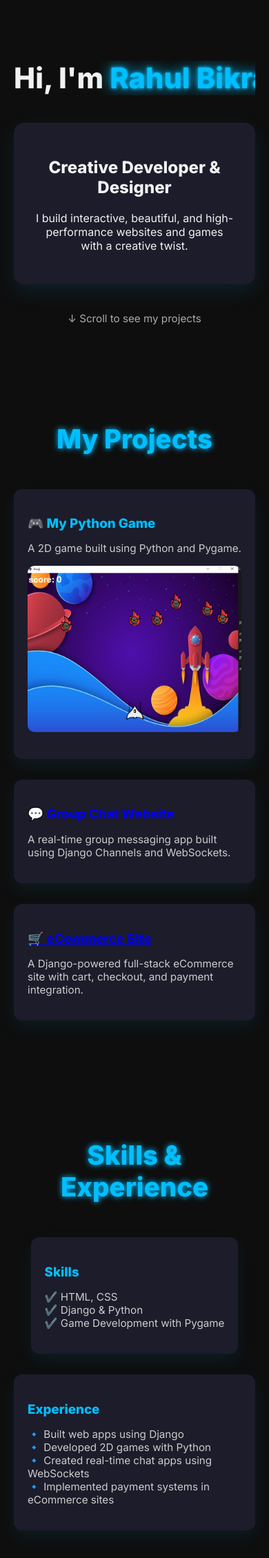
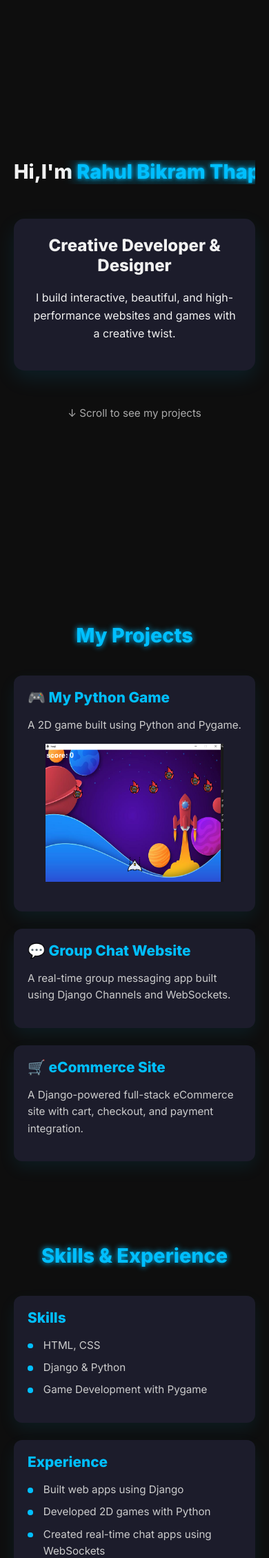
Before and after one commit to rahul9292/portfolio, a Django app: page / in a window 390 px wide. Shown: the top 2258 px of the page at 69% size. Run offline with Django 5.2, Linux system fonts and the light colour scheme.

Commit message:
responsive

```diff
--- a/templates/home.html
+++ b/templates/home.html
@@ -7,82 +7,125 @@
   <meta name="viewport" content="width=device-width, initial-scale=1" />
   <link href="https://fonts.googleapis.com/css2?family=Inter:wght@400;600;800&display=swap" rel="stylesheet" />
   <style>
+    :root {
+      --primary-color: #00BFFF;
+      --bg-dark: #0e0e0e;
+      --bg-medium: #1c1c2b;
+      --bg-light: #121212;
+      --text-light: #f1f1f1;
+      --text-medium: #ccc;
+      --text-dark: #aaa;
+    }
+
+    * {
+      box-sizing: border-box;
+    }
+
     body {
       margin: 0;
       font-family: 'Inter', sans-serif;
-      background-color: #0e0e0e;
-      color: #f1f1f1;
+      background-color: var(--bg-dark);
+      color: var(--text-light);
       overflow-x: hidden;
       scroll-behavior: smooth;
+      line-height: 1.6;
     }
 
+    /* Typography */
+    h1, h2, h3, h4 {
+      margin-top: 0;
+      line-height: 1.2;
+    }
+
+    /* Layout */
     .container {
       text-align: center;
-      padding: 60px 20px 40px;
+      padding: 40px 20px;
+      min-height: 100vh;
+      display: flex;
+      flex-direction: column;
+      justify-content: center;
+      align-items: center;
     }
 
+    .section {
+      padding: 60px 20px;
+    }
+
+    .section-title {
+      font-size: clamp(1.8rem, 5vw, 2.4rem);
+      color: var(--primary-color);
+      text-align: center;
+      margin-bottom: 40px;
+      text-shadow: 0 0 8px var(--primary-color);
+    }
+
+    /* Cards */
+    .card {
+      background: var(--bg-medium);
+      padding: 25px;
+      width: 100%;
+      max-width: 600px;
+      border-radius: 15px;
+      box-shadow: 0 12px 30px rgba(0, 191, 255, 0.1);
+      transition: transform 0.4s ease;
+      margin: 20px auto;
+    }
+
+    @media (min-width: 768px) {
+      .card {
+        padding: 30px;
+      }
+    }
+
+    .card:hover {
+      transform: scale(1.03);
+    }
+
+    /* Typewriter effect */
     h1.typewriter {
       overflow: hidden;
       white-space: nowrap;
       width: 0;
-      font-size: 2.6rem;
+      font-size: clamp(1.8rem, 5vw, 2.6rem);
       font-weight: 800;
       margin-bottom: 30px;
       animation: typing 3s steps(30, end) forwards, removeCursor 0s 3s forwards;
-      border-right: 2px solid #00BFFF;
+      border-right: 2px solid var(--primary-color);
     }
 
     @keyframes typing { from { width: 0; } to { width: 100%; } }
     @keyframes removeCursor { to { border-right: none; } }
 
     .glow {
-      color: #00BFFF;
-      text-shadow: 0 0 5px #00BFFF, 0 0 20px #00BFFF;
-    }
-
-    .card {
-      background: #1c1c2b;
-      padding: 30px;
-      max-width: 600px;
-      border-radius: 15px;
-      box-shadow: 0 12px 30px rgba(0, 191, 255, 0.1);
-      transition: transform 0.4s ease;
-      margin: 40px auto; /* Increased vertical margin for better separation */
-    }
-
-    .card:hover {
-      transform: scale(1.03);
+      color: var(--primary-color);
+      text-shadow: 0 0 5px var(--primary-color), 0 0 20px var(--primary-color);
     }
 
     .scroll-note {
       margin-top: 30px;
       font-size: 0.95rem;
-      color: #aaa;
+      color: var(--text-dark);
       animation: fadeIn 1s ease-in-out;
     }
 
-    .section-title {
-      font-size: 2.4rem;
-      color: #00BFFF;
-      text-align: center;
-      margin-bottom: 50px;
-      text-shadow: 0 0 8px #00BFFF;
+    /* Projects Grid */
+    .projects-grid {
+      display: grid;
+      grid-template-columns: 1fr;
+      gap: 25px;
+      max-width: 1200px;
+      margin: 0 auto;
     }
 
-    .projects-section, .skills-experience-section, .about-section, .contact-section {
-      padding: 70px 20px;
-    }
-
-    .projects-grid {
-      display: grid;
-      grid-template-columns: repeat(auto-fit, minmax(280px, 1fr));
-      gap: 30px;
-      max-width: 1000px;
-      margin: auto;
+    @media (min-width: 600px) {
+      .projects-grid {
+        grid-template-columns: repeat(auto-fit, minmax(280px, 1fr));
+      }
     }
 
     .project-card {
-      background: #1c1c2b;
+      background: var(--bg-medium);
       border-radius: 12px;
       padding: 20px;
       transition: 0.3s ease;
@@ -95,52 +138,85 @@
     }
 
     .project-card h3 {
-      color: #00BFFF;
+      color: var(--primary-color);
       margin-bottom: 10px;
+      font-size: 1.3rem;
     }
 
     .project-card p, .project-card ul {
       font-size: 0.95rem;
-      color: #ccc;
+      color: var(--text-medium);
     }
 
     .project-image {
       width: 100%;
+      height: auto;
       border-radius: 10px;
       margin-bottom: 15px;
       object-fit: contain;
+      max-height: 200px;
     }
 
+    /* Skills Grid */
     .skills-grid {
-      display: flex;
-      flex-wrap: wrap;
-      justify-content: center;
-      gap: 30px;
+      display: grid;
+      grid-template-columns: 1fr;
+      gap: 25px;
       max-width: 1000px;
-      margin: auto;
+      margin: 0 auto;
     }
 
-    ul { list-style: none; padding: 0; }
+    @media (min-width: 600px) {
+      .skills-grid {
+        grid-template-columns: repeat(2, 1fr);
+      }
+    }
 
+    /* Lists */
+    ul {
+      list-style: none;
+      padding: 0;
+      text-align: left;
+    }
+
+    ul li {
+      margin-bottom: 8px;
+      padding-left: 1.5em;
+      position: relative;
+    }
+
+    ul li:before {
+      content: "";
+      position: absolute;
+      left: 0;
+      top: 0.6em;
+      width: 0.5em;
+      height: 0.5em;
+      background-color: var(--primary-color);
+      border-radius: 50%;
+    }
+
+    /* About Section */
     .about-section {
-      background-color: #121212;
+      background-color: var(--bg-light);
       max-width: 900px;
-      margin: auto;
+      margin: 0 auto;
       text-align: center;
-      font-size: 1.05rem;
-      line-height: 1.6;
+      font-size: clamp(1rem, 2vw, 1.05rem);
     }
 
     .about-section p {
       margin-bottom: 20px;
       max-width: 700px;
-      margin-inline: auto;
+      margin-left: auto;
+      margin-right: auto;
     }
 
+    /* Contact Section */
     .contact-section {
       background-color: #111;
       max-width: 600px;
-      margin: 60px auto; /* More margin top and bottom */
+      margin: 60px auto;
       border-radius: 12px;
       text-align: center;
       box-shadow: 0 0 30px rgba(0, 191, 255, 0.15);
@@ -215,15 +314,28 @@
       to { opacity: 1; transform: translateY(0); }
     }
 
+    /* Code Block */
     pre#gameCode {
       background: #2a2a3f;
-      padding: 20px;
+      padding: 15px;
       border-radius: 10px;
       color: #00ffcc;
       font-family: monospace;
       font-size: 0.9rem;
       overflow-x: auto;
       max-height: 400px;
+    }
+
+    /* Links */
+    a {
+      color: var(--primary-color);
+      text-decoration: none;
+      transition: opacity 0.3s;
+    }
+
+    a:hover {
+      opacity: 0.8;
+      text-decoration: underline;
     }
   </style>
 </head>
@@ -246,7 +358,7 @@
     <div class="scroll-note">↓ Scroll to see my projects</div>
   </div>
 
-  <section class="projects-section">
+  <section class="section projects-section">
     <h2 class="section-title">My Projects</h2>
     <div class="projects-grid">
 
@@ -257,42 +369,42 @@
       </div>
 
       <div class="project-card">
-        <h3><a href="https://inface.onrender.com/" target="_blank">💬 Group Chat Website</a></h3>
+        <h3><a href="https://inface.onrender.com/" target="_blank" rel="noopener noreferrer">💬 Group Chat Website</a></h3>
         <p>A real-time group messaging app built using Django Channels and WebSockets.</p>
       </div>
 
       <div class="project-card">
-        <h3><a href="https://kaajifurniture.onrender.com/" target="_blank">🛒 eCommerce Site</a></h3>
+        <h3><a href="https://kaajifurniture.onrender.com/" target="_blank" rel="noopener noreferrer">🛒 eCommerce Site</a></h3>
         <p>A Django-powered full-stack eCommerce site with cart, checkout, and payment integration.</p>
       </div>
 
     </div>
   </section>
 
-  <section class="skills-experience-section">
+  <section class="section skills-experience-section">
     <h2 class="section-title">Skills & Experience</h2>
     <div class="skills-grid">
       <div class="project-card">
         <h3>Skills</h3>
         <ul>
-          <li>✔️ HTML, CSS</li>
-          <li>✔️ Django & Python</li>
-          <li>✔️ Game Development with Pygame</li>
+          <li>HTML, CSS</li>
+          <li>Django & Python</li>
+          <li>Game Development with Pygame</li>
         </ul>
       </div>
       <div class="project-card">
         <h3>Experience</h3>
         <ul>
-          <li>🔹 Built web apps using Django</li>
-          <li>🔹 Developed 2D games with Python</li>
-          <li>🔹 Created real-time chat apps using WebSockets</li>
-          <li>🔹 Implemented payment systems in eCommerce sites</li>
+          <li>Built web apps using Django</li>
+          <li>Developed 2D games with Python</li>
+          <li>Created real-time chat apps using WebSockets</li>
+          <li>Implemented payment systems in eCommerce sites</li>
         </ul>
       </div>
     </div>
   </section>
 
-  <section class="about-section">
+  <section class="section about-section">
     <h2 class="section-title">About Me</h2>
     <div class="card">
       <p>I'm Rahul Bikram Thapa, a creative developer and designer. I blend technical skills and creative design to build modern websites and engaging games.</p>
@@ -300,7 +412,7 @@
     </div>
   </section>
 
-  <section class="contact-section">
+  <section class="section contact-section">
     <h2 class="section-title">Contact Me</h2>
     <div class="card">
       <form class="contact-form" action="" method="POST">
```
Also changed, not shown: other parts of templates/home.html (+31 -8 lines).
